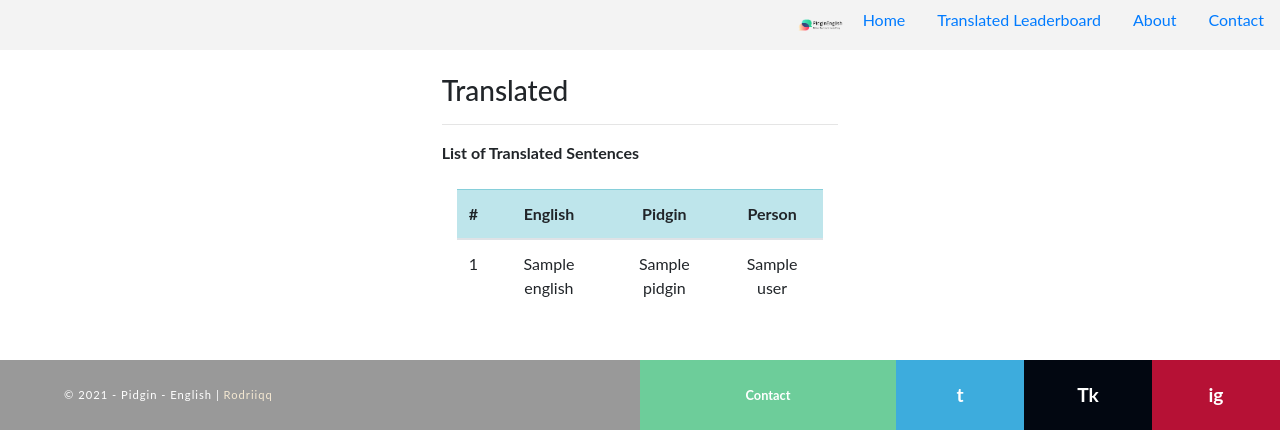
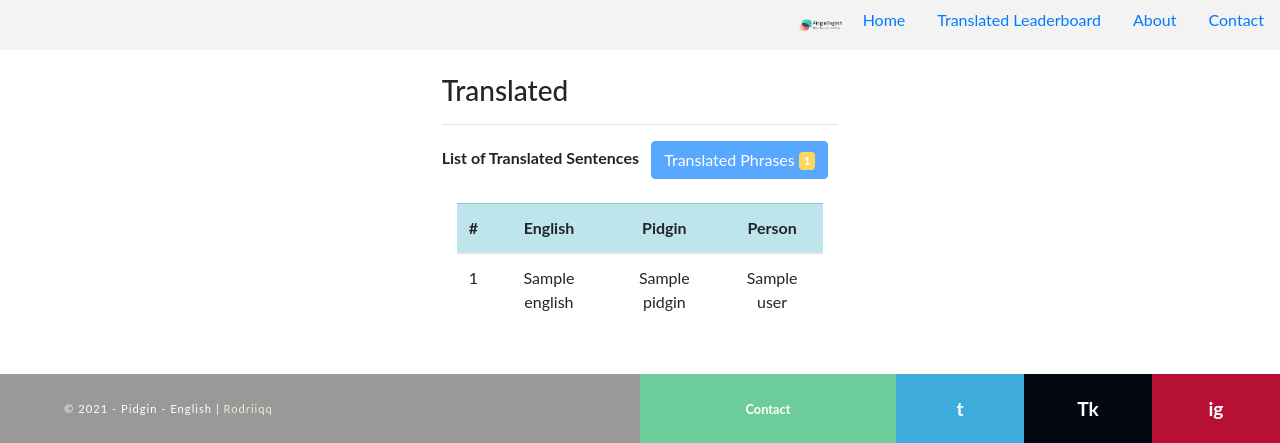
Before and after one commit to Rodriq/PidginEnglish, a Flask app: template templates/pages/translated.html in a window 1280 px wide. Shown: the top 443 px of the page. Run offline with Flask 2, Linux system fonts and the light colour scheme; the template is opened without the code that fills it: most values are stand-ins (such as "Sample title", 1, 10 or a date in 2020); some libraries are stand-ins or nearby versions.

Commit message:
added count

```diff
--- a/app.py
+++ b/app.py
@@ -49,9 +49,10 @@ def contact():
 @app.route("/translated", methods=['GET'])
 def translated():
     val = next_text()
+    count_translate = Translate.count_documents({})
     trans = list(Translate.find())
     print(val, "---------")
-    return render_template("pages/translated.html", text=val, translates=trans)
+    return render_template("pages/translated.html", text=val, translates=trans, count=count_translate)
 
 
 @app.route('/next', methods=['GET'])
@@ -61,6 +62,29 @@ def next_text():
     print(selected+"\n")
 
     return selected
+
+@app.route('/insert', methods=['GET'])
+def insert():
+    Translate.insert_many([
+        {
+            "date": "10-02-2021",
+            "english": "Try to enjoy yourselves.",
+            "ip": "127.0.0.1",
+            "pidgin": "For enjoy we.",
+            "user": {
+                "name": "Jay"
+            }
+        },
+        {
+            "date": "10-02-2021",
+            "english": "I take my hat off to you.",
+            "ip": "127.0.0.1",
+            "pidgin": "I move my cap for you.",
+            "user": {
+                "name": "Jay"
+            }
+        },
+    ])
 
 
 @app.route('/save', methods=['POST'])
--- a/templates/pages/translated.html
+++ b/templates/pages/translated.html
@@ -3,7 +3,11 @@
 <h3>Translated</h3>
 <hr>
 
-<strong>List of Translated Sentences</strong>
+<strong>List of Translated Sentences</strong> &nbsp;
+<span><button type="button" disabled class="btn btn-primary">
+        Translated Phrases <span class="badge bg-warning">{{count}}</span>
+</button>
+</span>
 <br>
 <br>
 <div class="text-center container-fluid">
```
